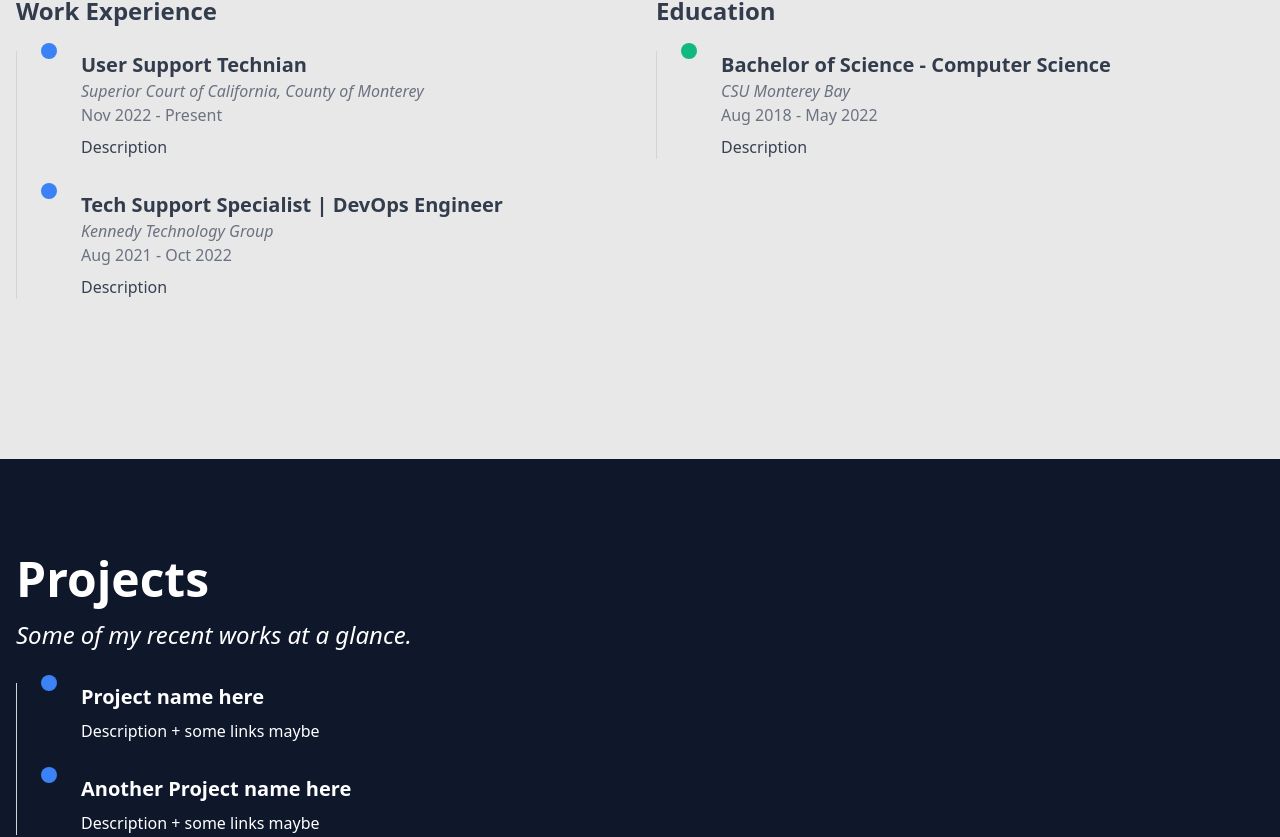
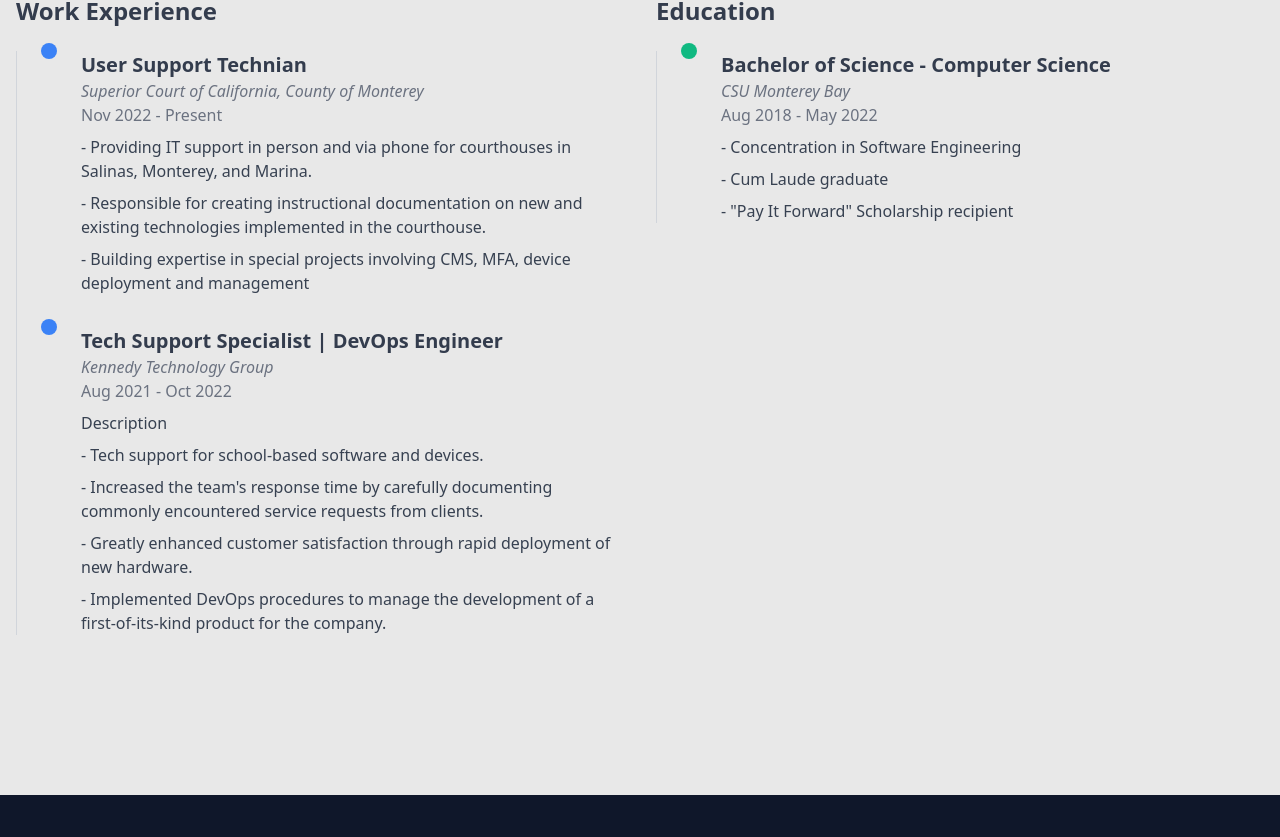
Before and after one commit to JRAM937/my-portfolio, an Angular app in the folder my-portfolio/: page / in a window 1280 px wide. Shown: the part 1547-2384 px from the top of the page. Built offline with nearby package versions, Linux system fonts and the light colour scheme.

Commit message:
Filled out Resume section with real info

```diff
--- a/my-portfolio/src/app/app.component.html
+++ b/my-portfolio/src/app/app.component.html
@@ -72,9 +72,9 @@
                 <span class="text-gray-500 italic">Superior Court of California, County of Monterey</span>
                 <br>
                 <span class="text-gray-500">Nov 2022 - Present</span>
-                <p class="text-gray-700 mt-2">
-                  Description
-                </p>
+                <p class="text-gray-700 mt-2">- Providing IT support in person and via phone for courthouses in Salinas, Monterey, and Marina.</p>
+                <p class="text-gray-700 mt-2">- Responsible for creating instructional documentation on new and existing technologies implemented in the courthouse.</p>
+                <p class="text-gray-700 mt-2">- Building expertise in special projects involving CMS, MFA, device deployment and management</p>
               </div>
               <!-- KTG -->
               <div class="mb-8 pl-8 relative">
@@ -86,6 +86,10 @@
                 <p class="text-gray-700 mt-2">
                   Description
                 </p>
+                <p class="text-gray-700 mt-2">- Tech support for school-based software and devices.</p>
+                <p class="text-gray-700 mt-2">- Increased the team's response time by carefully documenting commonly encountered service requests from clients.</p>
+                <p class="text-gray-700 mt-2">- Greatly enhanced customer satisfaction through rapid deployment of new hardware.</p>
+                <p class="text-gray-700 mt-2">- Implemented DevOps procedures to manage the development of a first-of-its-kind product for the company.</p>
               </div>
             </div>
           </div>
@@ -101,9 +105,9 @@
                 <span class="text-gray-500 italic">CSU Monterey Bay</span>
                 <br>
                 <span class="text-gray-500">Aug 2018 - May 2022</span>
-                <p class="text-gray-700 mt-2">
-                  Description
-                </p>
+                <p class="text-gray-700 mt-2">- Concentration in Software Engineering</p>
+                <p class="text-gray-700 mt-2">- Cum Laude graduate</p>
+                <p class="text-gray-700 mt-2">- "Pay It Forward" Scholarship recipient</p>
               </div>
             </div>
           </div>
```
